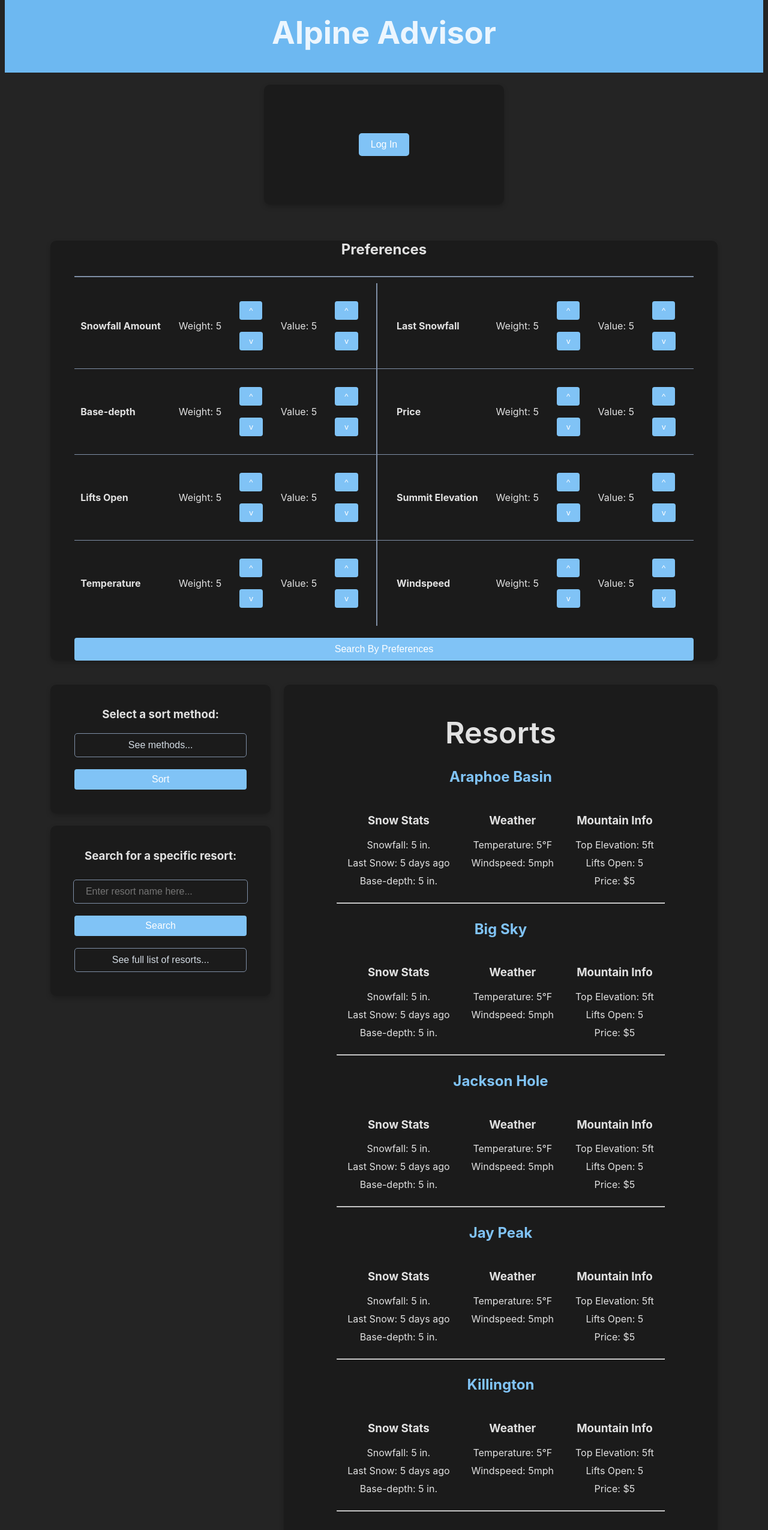
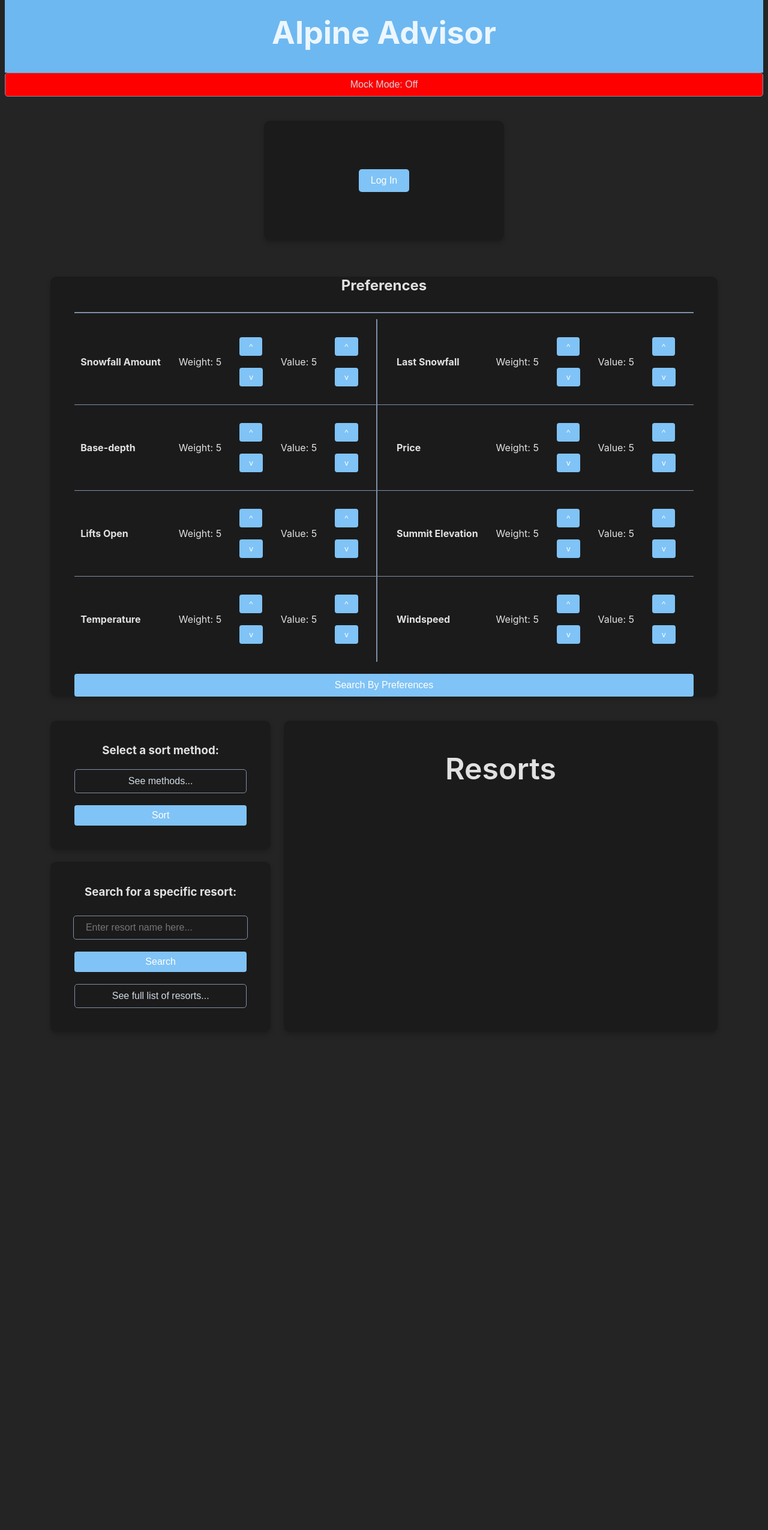
Before and after one commit to cs0320-f23/term-project-tbzhao-tpezza-smschuch-bwilli48, a React (Vite) app in the folder Frontend/ski/: page / in a window 1280 px wide. Shown: the part 20-2570 px from the top of the page at 60% size. After the commit the page ends 1788 px from the top, so only its background shows below. Built offline with nearby package versions, Linux system fonts and the light colour scheme.

Commit message:
feat: Mocking setup and done for search

```diff
--- a/Frontend/ski/src/components/App.tsx
+++ b/Frontend/ski/src/components/App.tsx
@@ -9,17 +9,47 @@ import Profile from "./auth/Profile"; // Import the Profile component
 import "../styles/App.css";
 import "../styles/index.css";
 import "../styles/main.css";
-import { getStartResorts, mockResorts, Resort } from "./resorts/ResortClass";
+import {
+  getMockStartResorts,
+  getStartResorts,
+  mockResorts,
+  Resort,
+} from "./resorts/ResortClass";
 
 function App() {
   const { isAuthenticated } = useAuth0(); // Get the authentication status
   const [resortList, setResortList] = useState<Resort[]>(getStartResorts);
+  const [mockMode, setMockMode] = useState<boolean>(false);
+  const [mockString, setMockString] = useState<string>("Mock Mode: Off");
+  const [mockID, setMockID] = useState<string>("mockOffButton");
+
+  function handleSubmit() {
+    if (mockMode) {
+      setMockMode(false);
+      setMockString("Mock Mode: Off");
+      setMockID("mockOffButton");
+      setResortList(getStartResorts);
+    } else {
+      setMockMode(true);
+      setMockString("Mock Mode: On");
+      setMockID("mockOnButton");
+      setResortList(getMockStartResorts);
+    }
+  }
 
   return (
     <div className="App">
       <header className="App-header">
         <h1>Alpine Advisor</h1>
       </header>
+      <button
+        className="search-button"
+        id={mockID}
+        onClick={() => handleSubmit()}
+        aria-label="Click the Search button to perform the search"
+      >
+        {mockString}
+      </button>
       <main>
         <section className="user-panel">
           {isAuthenticated ? (
@@ -35,16 +65,22 @@ function App() {
             <Preferences
               resortList={resortList}
               setResortList={setResortList}
+              mockMode={mockMode}
             />
             <div className="search-sort-resorts">
               <div className="search-sort">
                 <div className="sort">
-                  <Sort resortList={resortList} setResortList={setResortList} />
+                  <Sort
+                    resortList={resortList}
+                    setResortList={setResortList}
+                    mockMode={mockMode}
+                  />
                 </div>
                 <div className="search">
                   <Search
                     resortList={resortList}
                     setResortList={setResortList}
+                    mockMode={mockMode}
                   />
                 </div>
               </div>
--- a/Frontend/ski/src/components/Preferences.tsx
+++ b/Frontend/ski/src/components/Preferences.tsx
@@ -1,6 +1,7 @@
 import { Dispatch, SetStateAction, useState } from "react";
 import { PreferenceTicker } from "./PreferenceTicker";
 import {
+  getMockRankedResorts,
   getRankedResorts,
   mockResortsPref,
   Resort,
@@ -13,6 +14,7 @@ import exp from "constants";
 interface PreferencesProps {
   resortList: Resort[];
   setResortList: Dispatch<SetStateAction<Resort[]>>;
+  mockMode: boolean;
 }
 
 export class PreferenceAndValue {
@@ -73,7 +75,11 @@ export function Preferences(props: PreferencesProps) {
    * @param commandString input by the user currently in the box when submit is clicked
    */
   function handleSubmit(commandString: string) {
-    props.setResortList(getRankedResorts(preferenceMap));
+    if (props.mockMode) {
+      props.setResortList(getMockRankedResorts(preferenceMap));
+    } else {
+      props.setResortList(getRankedResorts(preferenceMap));
+    }
   }
 
   return (
--- a/Frontend/ski/src/components/ResortsList.tsx
+++ b/Frontend/ski/src/components/ResortsList.tsx
@@ -16,6 +16,18 @@ interface ResortsListProps {
  * Function that represents the list of resorts. Functions similiarly to a REPL history box.
  */
 export function ResortsList(props: ResortsListProps) {
+  if (props.resortList.length === 1) {
+    if (props.resortList[0].name === "Resort Not Found") {
+      return (
+        <div
+          className="resorts-list"
+          aria-label="History Section, which lists the outputs of your previous commands"
+        >
+          <p id="resortTitle">Resort Not Found</p>
+        </div>
+      );
+    }
+  }
   return (
     <div
       className="resorts-list"
--- a/Frontend/ski/src/components/Search.tsx
+++ b/Frontend/ski/src/components/Search.tsx
@@ -3,7 +3,9 @@ import { Dispatch, SetStateAction, useState } from "react";
 import { ControlledInput } from "./ControlledInput";
 import { ResortDropdown } from "./ResortsDropdown";
 import {
+  getMockSearchResort,
   getSearchResort,
+  mockResortNames,
   mockResortsSearch,
   Resort,
   resortNames,
@@ -15,6 +17,7 @@ import {
 interface SearchProps {
   resortList: Resort[];
   setResortList: Dispatch<SetStateAction<Resort[]>>;
+  mockMode: boolean;
 }
 
 /**
@@ -30,6 +33,13 @@ export function Search(props: SearchProps) {
 
   // State the manages the command string
   const [commandString, setCommandString] = useState<string>("");
+
+  var resorts: string[] = [];
+  if (props.mockMode) {
+    resorts = mockResortNames();
+  } else {
+    resorts = resortNames();
+  }
 
   /**
    * Toggle for the see resorts dropdown menu
@@ -63,7 +73,11 @@ export function Search(props: SearchProps) {
   function handleSubmit(commandString: string) {
     if (commandString === "") {
     } else {
-      props.setResortList(getSearchResort(commandString));
+      if (props.mockMode) {
+        props.setResortList(getMockSearchResort(commandString));
+      } else {
+        props.setResortList(getSearchResort(commandString));
+      }
     }
     setCommandString("");
   }
@@ -99,7 +113,7 @@ export function Search(props: SearchProps) {
         {selectResort ? "See resorts ..." : " See full list of resorts..."}
         {showDropDown && (
           <ResortDropdown
-            resortOptions={resortNames()}
+            resortOptions={resorts}
             showDropDown={false}
             toggleDropDown={toggleDropDown}
             resortOptionsSelection={resortOptionsSelection}
--- a/Frontend/ski/src/components/Sort.tsx
+++ b/Frontend/ski/src/components/Sort.tsx
@@ -2,6 +2,7 @@ import "../styles/main.css";
 import { Dispatch, SetStateAction, useState } from "react";
 import { SortDropdown } from "./SortDropdown";
 import {
+  getMockSortedResorts,
   getSortedResorts,
   mockResortsSort,
   Resort,
@@ -13,6 +14,7 @@ import {
 interface SortProps {
   resortList: Resort[];
   setResortList: Dispatch<SetStateAction<Resort[]>>;
+  mockMode: boolean;
 }
 
 /**
@@ -72,7 +74,11 @@ export function Sort(props: SortProps) {
   function handleSubmit() {
     if (selectSort === "") {
     } else {
-      props.setResortList(getSortedResorts(selectSort));
+      if (props.mockMode) {
+        props.setResortList(getMockSortedResorts(selectSort));
+      } else {
+        props.setResortList(getSortedResorts(selectSort));
+      }
     }
   }
 
--- a/Frontend/ski/src/components/resorts/ResortClass.tsx
+++ b/Frontend/ski/src/components/resorts/ResortClass.tsx
@@ -34,70 +34,77 @@ export class Resort {
   }
 }
 
-export const AraphoeBasin = new Resort("Araphoe Basin", 5, 5, 5, 5, 5, 5, 5, 5);
-export const BigSky = new Resort("Big Sky", 5, 5, 5, 5, 5, 5, 5, 5);
-export const JayPeak = new Resort("Jay Peak", 5, 5, 5, 5, 5, 5, 5, 5);
-export const JacksonHole = new Resort("Jackson Hole", 5, 5, 5, 5, 5, 5, 5, 5);
-export const Killington = new Resort("Killington", 5, 5, 5, 5, 5, 5, 5, 5);
-export const SmugglersNotch = new Resort(
-  "Smuggler's Notch",
-  5,
-  5,
-  5,
-  5,
-  5,
-  5,
-  5,
-  5
-);
-export const Snowbird = new Resort("Snowbird", 5, 5, 5, 5, 5, 5, 5, 5);
-export const Sugarbush = new Resort("Sugarbush", 5, 5, 5, 5, 5, 5, 5, 5);
+export const MockA = new Resort("Mock A", 12, 4, 71, 100, 4, 9000, 12, 21);
+export const MockB = new Resort("Mock B", 11, 4, 56, 120, 6, 10000, 15, 30);
+export const MockC = new Resort("Mock C", 20, 1, 90, 100, 7, 4612, 10, 5);
+export const MockD = new Resort("Mock D", 90, 3, 120, 125, 18, 12500, 30, 11);
+export const MockE = new Resort("Mock E", 3, 9, 15, 140, 25, 7129, 40, 2);
+export const MockF = new Resort("Mock F", 17, 3, 40, 190, 7, 6732, 31, 18);
+export const MockG = new Resort("Mock G", 17, 2, 60, 89, 19, 13789, 13, 31);
+export const MockH = new Resort("Mock H", 71, 0, 101, 120, 8, 11771, 16, 11);
 
 export const mockResorts = [
-  AraphoeBasin,
-  BigSky,
-  JacksonHole,
-  JayPeak,
-  Killington,
-  SmugglersNotch,
-  Snowbird,
-  Sugarbush,
+  MockA,
+  MockB,
+  MockD,
+  MockC,
+  MockE,
+  MockF,
+  MockG,
+  MockH,
 ];
 
 export const mockResortsSort = [
-  Killington,
-  SmugglersNotch,
-  Snowbird,
-  Sugarbush,
-  AraphoeBasin,
-  BigSky,
-  JacksonHole,
-  JayPeak,
+  MockE,
+  MockF,
+  MockG,
+  MockH,
+  MockA,
+  MockB,
+  MockD,
+  MockC,
 ];
 
-export const mockResortsSearch = [JayPeak];
+export const mockResortsSearch = [MockC];
 
-export const mockResortsPref = [
-  Sugarbush,
-  AraphoeBasin,
-  BigSky,
-  JacksonHole,
-  JayPeak,
-];
+export const mockResortsPref = [MockH, MockA, MockB, MockD, MockC];
 
 export function getStartResorts(): Resort[] {
+  return [];
+}
+
+export function getSearchResort(name: string): Resort[] {
+  return [];
+}
+
+export function getSortedResorts(attribute: string): Resort[] {
+  return [];
+}
+
+export function getRankedResorts(
+  prefs: Map<string, PreferenceAndValue>
+): Resort[] {
+  return [];
+}
+
+export function getMockStartResorts(): Resort[] {
   return mockResorts;
 }
 
-export function getSearchResort(name: string): Resort[] {
-  return mockResortsSearch;
+export function getMockSearchResort(name: string): Resort[] {
+  mockResorts.forEach((resort) => {
+    if (resort.name === "name") {
+      return [resort];
+    }
+  });
+  return [new Resort("Resort Not Found", 0, 0, 0, 0, 0, 0, 0, 0)];
 }
 
-export function getSortedResorts(attribute: string): Resort[] {
+export function getMockSortedResorts(attribute: string): Resort[] {
   return mockResortsSort;
 }
 
-export function getRankedResorts(
+export function getMockRankedResorts(
   prefs: Map<string, PreferenceAndValue>
 ): Resort[] {
   return mockResortsPref;
@@ -105,14 +112,19 @@ export function getRankedResorts(
 
 // Returns a list of resort options
 export const resortNames = () => {
+  return ["Araphoe Basin"];
+};
+
+// Returns a list of resort options
+export const mockResortNames = () => {
   return [
-    "Araphoe Basin",
-    "Big Sky",
-    "Jackson Hole",
-    "Jay Peak",
-    "Killington",
-    "Smuggler's Notch",
-    "Snowbird",
-    "Sugarbush",
+    "Mock A",
+    "Mock B",
+    "Mock C",
+    "Mock D",
+    "Mock E",
+    "Mock F",
+    "Mock G",
+    "Mock H",
   ];
 };
--- a/Frontend/ski/src/components/resorts/SingleResort.tsx
+++ b/Frontend/ski/src/components/resorts/SingleResort.tsx
@@ -13,6 +13,12 @@ interface SingleResortProps {
  * Function that represents the list of resorts. Functions similiarly to a REPL history box.
  */
 export function SingleResort(props: SingleResortProps) {
+  var last = "";
+  if (props.resort.lastSnowfall === 0) {
+    last = "Last Snow: today";
+  } else {
+    last = "Last Snow: " + props.resort.lastSnowfall + " days ago";
+  }
   return (
     <div
       id="listDiv"
@@ -25,13 +31,13 @@ export function SingleResort(props: SingleResortProps) {
           <td className="resortListDatum">
             <h3>Snow Stats</h3>
             <p>Snowfall: {props.resort.snowfallAmount} in.</p>
-            <p>Last Snow: {props.resort.lastSnowfall} days ago</p>
+            <p>{last}</p>
             <p>Base-depth: {props.resort.baseDepth} in.</p>
           </td>
           <td className="resortListDatum">
             <h3>Weather</h3>
             <p>Temperature: {props.resort.temperature}°F</p>
-            <p>Windspeed: {props.resort.windspeed}mph</p>
+            <p>Windspeed: {props.resort.windspeed} mph</p>
           </td>
           <td className="resortListDatum">
             <h3>Mountain Info</h3>
--- a/Frontend/ski/src/styles/main.css
+++ b/Frontend/ski/src/styles/main.css
@@ -245,3 +245,11 @@
   font-size: 50px;
   font-weight: 600;
 }
+
+#mockOffButton {
+  background-color: red;
+}
+
+#mockOnButton {
+  background-color: green;
+}
```
